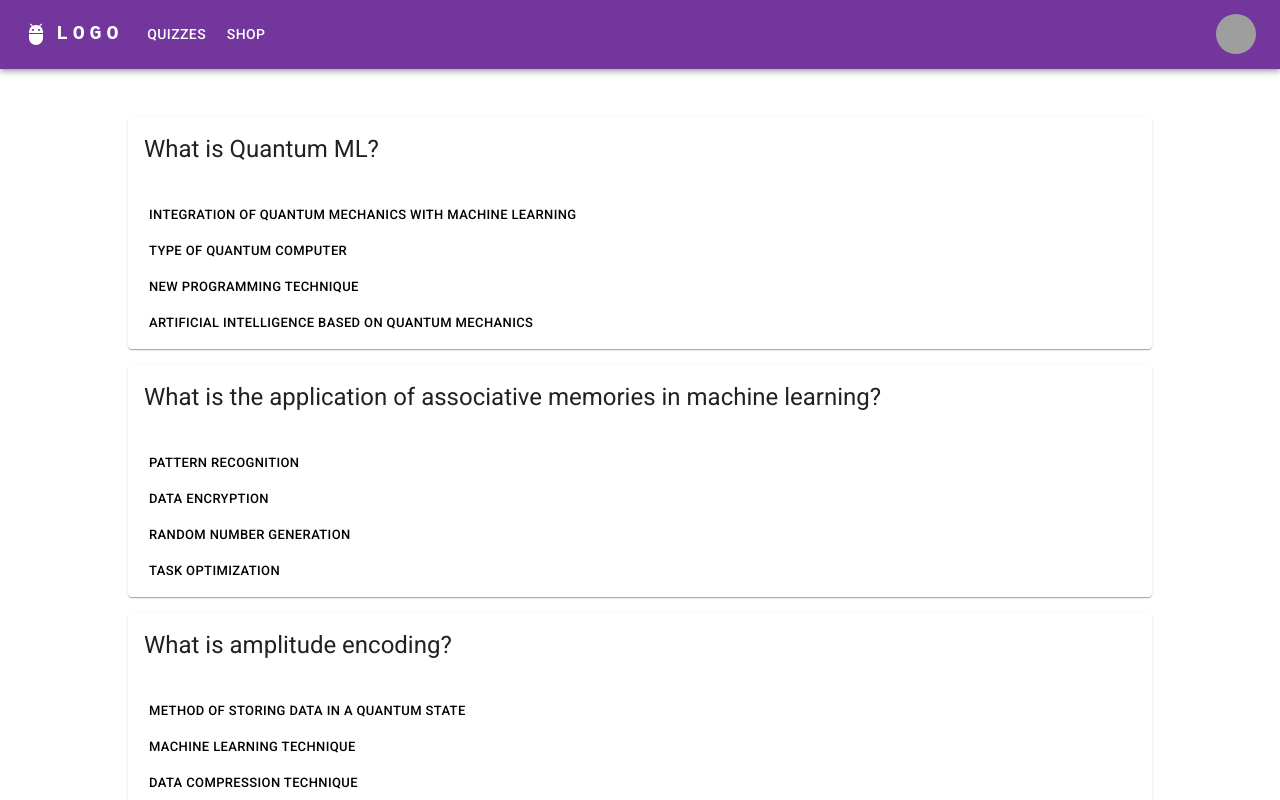
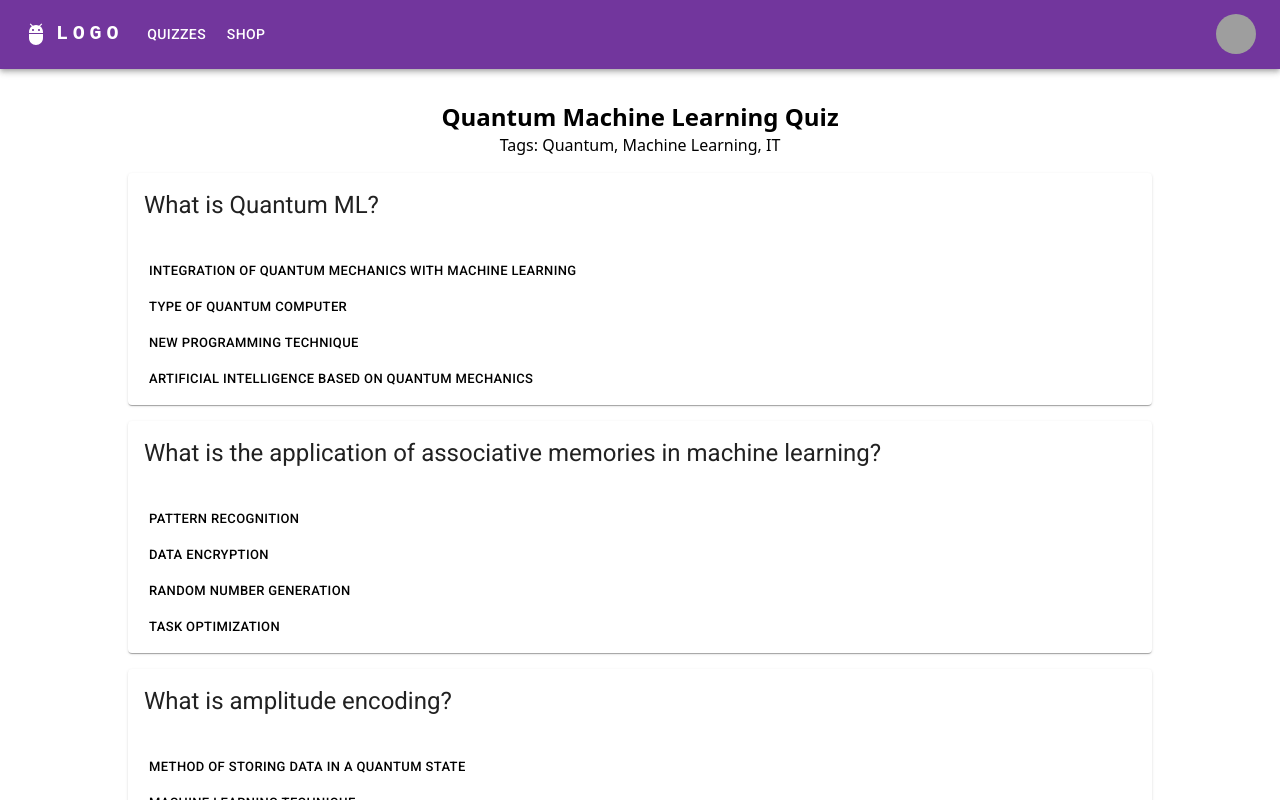
Before and after one commit to dr3du4/Notec, a React (Vite) app in the folder notec-frontend/: page /quiz in a window 1280 px wide. Built offline with nearby package versions, Linux system fonts and the light colour scheme; data requests are answered from the project's data file; grey boxes are pictures that could not be loaded.

Commit message:
quizpage update

```diff
--- a/notec-frontend/db.json
+++ b/notec-frontend/db.json
@@ -214,5 +214,5 @@
     }
   ],
   "id_profilu": 1,
-  "tags": []
+  "tags": ["Quantum", "Machine Learning", "IT"]
 }
--- a/notec-frontend/src/pages/QuizPage.tsx
+++ b/notec-frontend/src/pages/QuizPage.tsx
@@ -8,20 +8,44 @@ function QuizPage() {
     const [quiz, setQuiz] = useState(null);  // Quiz to dane quizu
     const [loading, setLoading] = useState(true);
     const [error, setError] = useState(null);
+    const [quizTitle, setQuizTitle] = useState("");
+    const [quizTags, setQuizTags] = useState([]);
 
     useEffect(() => {
         const fetchQuiz = async () => {
             try {
                 const response = await axiosInstance.get("/questions");
-                console.log('Dane z API:', response.data);  // Logowanie danych przychodzących z API
-                setQuiz(response.data);  // Ustaw dane w stanie quiz
-                setLoading(false);       // Ustaw loading na false, gdy dane są załadowane
+                console.log('Dane z API:', response.data);
+                setQuiz(response.data);
+                setLoading(false);
             } catch (error) {
                 setError(error);
                 setLoading(false);
             }
         };
 
+        const fetchQuizTitle = async () => {
+            try {
+                const response = await axiosInstance.get("/title");
+                setQuizTitle(response.data);
+            } catch (error) {
+                setError(error);
+                setLoading(false);
+            }
+        };
+
+        const fetchQuizTags = async () => {
+            try {
+                const response = await axiosInstance.get("/tags");
+                setQuizTags(response.data);
+            } catch (error) {
+                setError(error);
+                setLoading(false);
+            }
+        };
+
+        fetchQuizTags();
+        fetchQuizTitle();
         fetchQuiz();
     }, []);
 
@@ -33,6 +57,9 @@ function QuizPage() {
         return <div>Error: {error.message}</div>;
     }
 
+    const quizTagsShow = quizTags ? quizTags.join(', ') : 'No tags available';
+
+
 
     return (
         <div className="flex flex-col h-screen">
@@ -42,10 +69,11 @@ function QuizPage() {
 
             <div className="flex-grow overflow-y-auto">
                 <div className="flex flex-col items-center space-y-4 p-4">
-                    {/* Wyświetlamy tytuł quizu */}
-                    <h2>{quiz.title}</h2>
+                    <div className="flex flex-col items-center">
+                        <h1 className="font-bold text-2xl">{quizTitle}</h1>
+                        <h2>Tags: {quizTagsShow}</h2>
+                    </div>
 
-                    {/* Iteracja po pytaniach */}
                     {quiz.map((question, index) => (
                         <QuestionCard
                             key={index}
```
